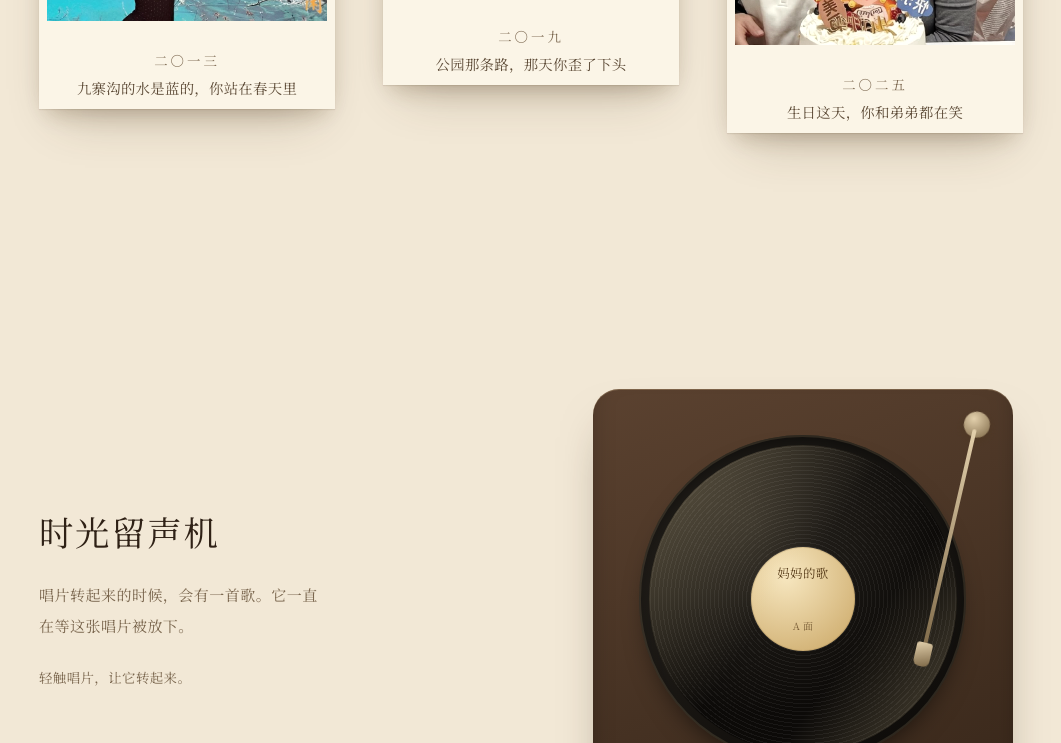
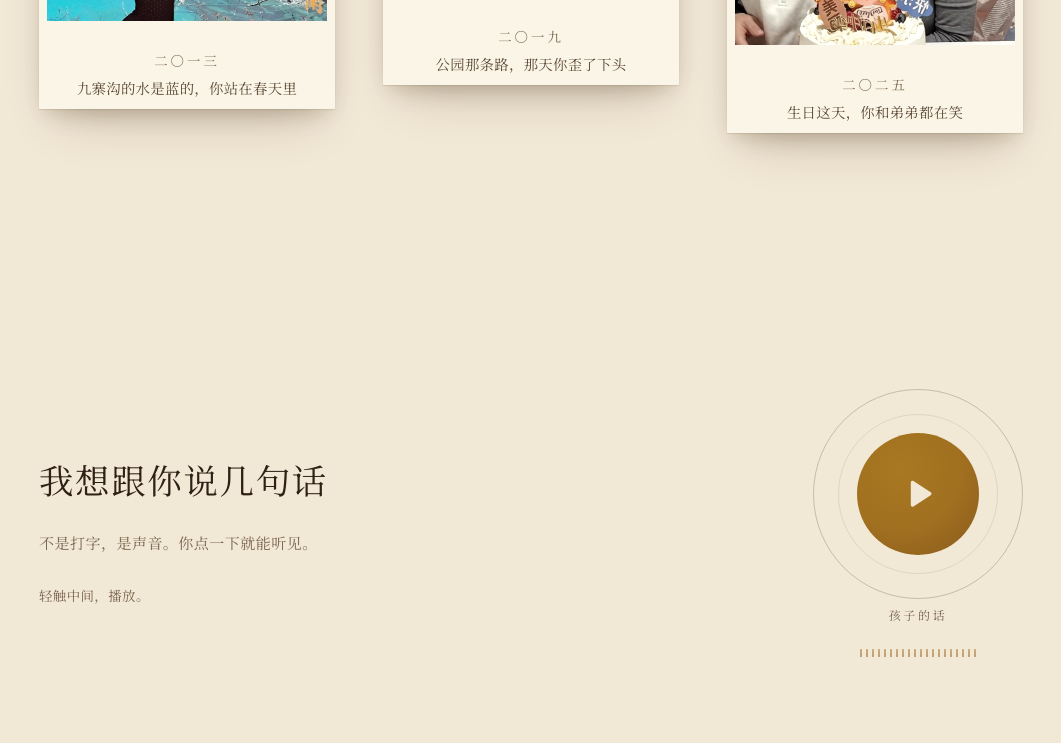
Before and after one commit to Menina323/mom-birthday, a plain HTML site: page index.html in a window 1280 px wide. Shown: the part 2057-2800 px from the top of the page, without its empty margins (109-1170 px from the left). Drawn offline with Linux system fonts and the light colour scheme.

Commit message:
相册文案定稿

```diff
--- a/index.html
+++ b/index.html
@@ -4,7 +4,7 @@
 <meta charset="utf-8">
 <meta name="viewport" content="width=device-width, initial-scale=1, viewport-fit=cover">
 <meta name="theme-color" content="#F2E8D6">
-<meta name="description" content="写给妈妈的秋日生日页：岁月计算器、时光相册、留声机与一封火漆信。">
+<meta name="description" content="写给妈妈李金秀的秋日生日页：岁月计算器、时光相册、一段录音和一封火漆信。">
 <meta property="og:type" content="website">
 <meta property="og:title" content="亲爱的妈妈，生日快乐">
 <meta property="og:description" content="你在这个世界上闪闪发光的日子。">
@@ -59,7 +59,6 @@
   --ink:          #2F2116;
   --ink-2:        #5C4A36;
   --ink-soft:     #7A664E;
-  --on-dark:      #F1DEB6;
 
   /* gold: 三段全部过 3:1（亮端 3.22 / 中段 3.56 / 暗端 4.85） */
   --gold:         #8A5A1E;
@@ -75,16 +74,6 @@
   --seal-dk:      #6B2118;
 
   /* record player */
-  --deck-a:       #5B4230;
-  --deck-b:       #38271A;
-  --disc-a:       #2A2620;
-  --disc-b:       #0C0A08;
-  --label-a:      #F7E7C0;
-  --label-b:      #C9A563;
-  --label-ink:    #5A3F1C;
-  --arm-a:        #E3D0AC;
-  --arm-b:        #7C6746;
-  --groove:       rgba(255,255,255,.055);
 
 
   /* washes */
@@ -266,6 +255,31 @@ h2{
   color:var(--ink-2);
   letter-spacing:.04em;
   max-width:22ch;
+}
+
+/* 名字：整页唯一一处写她本人 */
+.hero__name{
+  margin-top:var(--s-5);
+  display:flex;
+  align-items:baseline;
+  gap:var(--s-3);
+  flex-wrap:wrap;
+}
+.hero__name-cn{
+  font-family:var(--font-song);
+  font-weight:600;
+  font-size:clamp(1.3rem,1.8vw + .7rem,1.9rem);
+  letter-spacing:.18em;
+  color:var(--ink);
+  white-space:nowrap;
+}
+.hero__gloss{
+  font-family:var(--font-kai);
+  font-size:clamp(.8rem,.85vw + .45rem,.92rem);
+  line-height:1.9;
+  color:var(--ink-soft);
+  letter-spacing:.02em;
+  max-width:18ch;
 }
 
 .hero__sign{
@@ -508,18 +522,19 @@ h1{
   color:var(--ink-2);
 }
 
-/* 四 · 留声机 */
-.gramo{
+/* 四 · 我说的话 */
+.voice{
   display:grid;
-  grid-template-columns:minmax(0,1fr) minmax(0,.92fr);
-  gap:var(--s-6);
+  grid-template-columns:minmax(0,1fr) auto;
+  grid-template-rows:auto auto;
+  gap:var(--s-2) var(--s-6);
   align-items:center;
 }
-.gramo__text{ min-width:0; }
-.gramo__text h2{ margin-bottom:var(--s-3); }
-.gramo__text .lede{ max-width:34ch; }
-
-.gramo__tip{
+.voice__text{ grid-column:1; grid-row:1 / span 2; }
+.voice__text h2{ margin-bottom:var(--s-3); }
+.voice__text .lede{ max-width:34ch; }
+
+.voice__tip{
   margin-top:var(--s-3);
   font-size:.84rem;
   color:var(--ink-soft);
@@ -527,136 +542,137 @@ h1{
   min-height:1.6em;
   transition:color .4s var(--ease);
 }
-.gramo__tip.is-warn{ color:var(--maple); }
-
-.player{
+.voice__tip.is-warn{ color:var(--maple); }
+
+/* 播放键：一枚铜的音孔 */
+.vplayer{
   all:unset;
-  display:block;
-  width:100%;
-  max-width:420px;
-  margin-inline:auto;
+  position:relative;
+  display:grid;
+  place-items:center;
+  width:clamp(150px,20vw,210px);
+  aspect-ratio:1;
   cursor:pointer;
   -webkit-tap-highlight-color:transparent;
-}
-.player:focus-visible{ outline:2px solid var(--gold); outline-offset:8px; border-radius:26px; }
-
-.deck{
+  border-radius:50%;
+}
+.vplayer:focus-visible{ outline:2px solid var(--gold); outline-offset:12px; }
+.vplayer:active .vplayer__core{ transform:scale(.96); }
+
+.vplayer__ring{
+  position:absolute;
+  inset:0;
+  border-radius:50%;
+  border:1px solid var(--rule-soft);
+  opacity:.55;
+}
+.vplayer__ring--2{
+  inset:12%;
+  border-color:var(--rule);
+  opacity:.4;
+}
+/* 播放时向外扩散的呼吸环 */
+.vplayer::before{
+  content:"";
+  position:absolute;
+  inset:0;
+  border-radius:50%;
+  border:1px solid var(--gold);
+  opacity:0;
+  pointer-events:none;
+}
+.vplayer.is-playing::before{
+  animation:ping 2.6s var(--ease-soft) infinite;
+}
+@keyframes ping{
+  0%  { transform:scale(1);   opacity:.45; }
+  70% { transform:scale(1.55); opacity:0; }
+  100%{ transform:scale(1.55); opacity:0; }
+}
+
+.vplayer__core{
   position:relative;
-  display:block;
+  width:58%;
   aspect-ratio:1;
-  border-radius:26px;
-  background:linear-gradient(160deg, var(--deck-a) 0%, var(--deck-b) 100%);
-  box-shadow:var(--sh-deck);
-  transition:transform .6s var(--ease);
-}
-.player:hover .deck{ transform:translateY(-4px); }
-.player:active .deck{ transform:translateY(-1px) scale(.995); }
-
-.platter{
-  position:absolute;
-  inset:11%;
   border-radius:50%;
-  background:linear-gradient(150deg, var(--disc-a), var(--disc-b));
-  box-shadow:var(--sh-platter);
   display:grid;
   place-items:center;
-  overflow:hidden;
-}
-
-.disc{
-  position:relative;
-  width:94%;
-  aspect-ratio:1;
-  border-radius:50%;
   background:
-    repeating-radial-gradient(circle at 50% 50%,
-      var(--groove) 0 1px,
-      transparent 1px 4px),
-    radial-gradient(circle at 34% 26%, var(--disc-a) 0%, var(--disc-b) 62%, var(--disc-b) 100%);
-  display:grid;
-  place-items:center;
-  will-change:transform;
-  animation:spin 2.7s linear infinite;
-  animation-play-state:paused;
-}
-.player.is-playing .disc{ animation-play-state:running; }
-@keyframes spin{ to{ transform:rotate(360deg); } }
-.disc::after{
-  content:"";
-  position:absolute;
-  inset:0;
-  border-radius:50%;
-  background:linear-gradient(126deg, var(--glow-e) 0%, transparent 46%, transparent 66%, var(--glow-e) 100%);
-  pointer-events:none;
-}
-
-.label{
+    radial-gradient(circle at 36% 30%, var(--gold-hot) 0%, var(--gold-2) 52%, var(--gold) 100%);
+  box-shadow:
+    inset 0 2px 6px var(--core-hi),
+    inset 0 -6px 14px var(--core-lo),
+    0 10px 24px -10px var(--core-sh);
+  color:var(--paper);
+  transition:transform .45s var(--ease), box-shadow .45s var(--ease);
+}
+.vplayer:hover .vplayer__core{
+  box-shadow:
+    inset 0 2px 6px var(--core-hi-2),
+    inset 0 -6px 14px var(--core-lo-2),
+    0 16px 32px -12px var(--core-sh-2);
+}
+
+.vplayer__icon{
   width:34%;
-  aspect-ratio:1;
-  border-radius:50%;
-  background:radial-gradient(circle at 34% 28%, var(--label-a), var(--label-b) 100%);
-  display:grid;
-  place-items:center;
-  text-align:center;
-  color:var(--label-ink);
-  box-shadow:inset 0 0 0 1px var(--edge);
-  line-height:1.35;
-}
-.label span{ display:block; font-family:var(--font-kai); font-size:clamp(.62rem,1.6vw,.78rem); letter-spacing:.03em; }
-.label .label__sub{ font-size:clamp(.5rem,1.2vw,.62rem); opacity:.75; letter-spacing:.03em; margin-top:.2em; }
-
-.arm{
-  position:absolute;
-  top:8%;
-  right:9%;
-  width:5px;
-  height:56%;
-  transform-origin:50% 6%;
-  transform:rotate(13deg);
-  transition:transform 1.5s var(--ease);
-  pointer-events:none;
-}
-.player.is-playing .arm{ transform:rotate(29deg); }
-.arm__pivot{
-  position:absolute;
-  top:-12px; left:50%;
-  width:26px; height:26px;
-  margin-left:-12px;
-  border-radius:50%;
-  background:radial-gradient(circle at 34% 30%, var(--arm-a), var(--arm-b) 100%);
-  box-shadow:var(--sh-pivot);
-}
-.arm__bar{
-  position:absolute;
-  top:6px; left:50%;
-  width:4px; height:100%;
-  margin-left:-2px;
-  border-radius:3px;
-  background:linear-gradient(180deg, var(--arm-a), var(--arm-b) 100%);
-}
-.arm__head{
-  position:absolute;
-  bottom:-14px; left:50%;
-  width:16px; height:24px;
-  margin-left:-8px;
-  border-radius:3px 3px 6px 6px;
-  background:linear-gradient(160deg, var(--arm-a), var(--arm-b));
-}
-
-.player__hint{
-  position:absolute;
-  bottom:12px; left:0; right:0;
-  text-align:center;
+  height:34%;
+  position:absolute;
+  transition:opacity .3s var(--ease), transform .3s var(--ease);
+}
+html.js .vplayer__icon--pause{ opacity:0; transform:scale(.8); }
+.vplayer.is-playing .vplayer__icon--play{ opacity:0; transform:scale(.8); }
+.vplayer.is-playing .vplayer__icon--pause{ opacity:1; transform:scale(1); }
+
+.vplayer__cap{
+  position:absolute;
+  bottom:-28px;
+  left:50%;
+  transform:translateX(-50%);
   font-family:var(--font-kai);
-  font-size:.72rem;
-  letter-spacing:.03em;
-  color:var(--on-dark);
-  opacity:.72;
-  pointer-events:none;
-  transition:opacity .6s var(--ease);
-}
-.player.is-playing .player__hint{ opacity:0; }
-
+  font-size:.75rem;
+  letter-spacing:.22em;
+  color:var(--ink-soft);
+  white-space:nowrap;
+  background:var(--paper);
+  padding-inline:.5em;
+}
+
+/* 声波：不动时是矮的，播放时活起来 */
+.wave{
+  grid-column:2;
+  grid-row:2;
+  display:flex;
+  align-items:center;
+  justify-content:center;
+  gap:4px;
+  height:44px;
+  margin-top:var(--s-2);
+  opacity:.5;
+  transition:opacity .5s var(--ease);
+}
+body.voice-on .wave{ opacity:1; }
+
+.wave span{
+  display:block;
+  width:2px;
+  height:44px;
+  border-radius:2px;
+  background:linear-gradient(180deg,var(--gold-2),var(--gold));
+  transform-origin:center;
+  transform:scaleY(.18);
+  transition:transform .4s var(--ease);
+}
+body.voice-on .wave span{
+  animation:wipe 1.15s ease-in-out infinite alternate;
+}
+.wave span:nth-child(3n)  { animation-delay:-.15s; }
+.wave span:nth-child(3n+1){ animation-delay:-.42s; }
+.wave span:nth-child(4n)  { animation-delay:-.68s; }
+.wave span:nth-child(5n)  { animation-delay:-.9s; }
+@keyframes wipe{
+  0%  { transform:scaleY(.18); opacity:.45; }
+  100%{ transform:scaleY(1);    opacity:1; }
+}
 /* 五 · 时间线 */
 .road__head{
   display:flex;
@@ -1013,7 +1029,6 @@ html.js .reveal.in{ opacity:1; transform:none; }
   }
   .bloom,.flare{ animation:none !important; }
   html.js .reveal{ opacity:1 !important; transform:none !important; }
-  .disc{ animation:none !important; }
 }
 @media (max-width:640px){
   .tl::before{ left:5px; top:14px; bottom:14px; }
@@ -1053,6 +1068,10 @@ html.js .reveal.in{ opacity:1; transform:none; }
 
     <div class="hero__aside reveal" style="--d:120ms">
       <p class="hero__line">秋天把一整年的金色<br>都放在了今天。</p>
+      <p class="hero__name">
+        <span class="hero__name-cn">李金秀</span>
+        <span class="hero__gloss">金是贵重，秀是清朗。名字里两样都给了你。</span>
+      </p>
       <p class="hero__sign">二〇二六年 · 秋</p>
     </div>
 
@@ -1122,31 +1141,36 @@ html.js .reveal.in{ opacity:1; transform:none; }
     </div>
   </section>
 
-  <section class="gramo" aria-labelledby="gramo-h">
-    <div class="gramo__text reveal">
-      <h2 id="gramo-h">时光留声机</h2>
-      <p class="lede">唱片转起来的时候，会有一首歌。它一直在等这张唱片被放下。</p>
-      <p class="gramo__tip" id="tip">轻触唱片，让它转起来。</p>
+  <section class="voice" aria-labelledby="voice-h">
+    <div class="voice__text reveal">
+      <h2 id="voice-h">我想跟你说几句话</h2>
+      <p class="lede">不是打字，是声音。你点一下就能听见。</p>
+      <p class="voice__tip" id="tip">轻触中间，播放。</p>
     </div>
 
-    <button class="player reveal" id="player" type="button" aria-pressed="false" aria-label="播放妈妈的歌">
-      <span class="deck">
-        <span class="platter">
-          <span class="disc" id="disc">
-            <span class="label">
-              <span>妈妈的歌</span>
-              <span class="label__sub">A 面</span>
-            </span>
-          </span>
-        </span>
-        <span class="arm" aria-hidden="true">
-          <span class="arm__pivot"></span>
-          <span class="arm__bar"></span>
-          <span class="arm__head"></span>
-        </span>
-        <span class="player__hint" aria-hidden="true">轻触唱片</span>
+    <button class="vplayer reveal" id="player" type="button" aria-pressed="false" aria-label="播放孩子说给妈妈的话">
+      <span class="vplayer__ring" aria-hidden="true"></span>
+      <span class="vplayer__ring vplayer__ring--2" aria-hidden="true"></span>
+
+      <span class="vplayer__core" aria-hidden="true">
+        <svg class="vplayer__icon vplayer__icon--play" viewBox="0 0 24 24" fill="currentColor">
+          <path d="M8 5.5v13a1 1 0 0 0 1.53.85l10-6.5a1 1 0 0 0 0-1.7l-10-6.5A1 1 0 0 0 8 5.5z"/>
+        </svg>
+        <svg class="vplayer__icon vplayer__icon--pause" viewBox="0 0 24 24" fill="currentColor">
+          <rect x="7" y="5" width="3.6" height="14" rx="1.2"/>
+          <rect x="13.4" y="5" width="3.6" height="14" rx="1.2"/>
+        </svg>
       </span>
+
+      <span class="vplayer__cap" aria-hidden="true">孩子的话</span>
     </button>
+
+    <div class="wave" id="wave" aria-hidden="true">
+      <span></span><span></span><span></span><span></span><span></span>
+      <span></span><span></span><span></span><span></span><span></span>
+      <span></span><span></span><span></span><span></span><span></span>
+      <span></span><span></span><span></span><span></span><span></span>
+    </div>
   </section>
 
   <section class="road" aria-labelledby="road-h">
@@ -1169,7 +1193,7 @@ html.js .reveal.in{ opacity:1; transform:none; }
         <span class="tl__year tl__year--gap" aria-hidden="true">···</span>
         <div class="tl__body">
           <h3 class="tl__title">离开邵东</h3>
-          <p class="tl__desc">从湘中的丘陵，一路往西，到塔里木的边上。</p>
+          <p class="tl__desc">从湘中的丘陵，一路往西，到塔里木的边上。三千二百五十六公里，把两个家连成了一条线。</p>
         </div>
       </li>
 
@@ -1249,7 +1273,7 @@ html.js .reveal.in{ opacity:1; transform:none; }
   <footer>愿 岁 月 温 柔</footer>
 </main>
 
-<audio id="song" src="audio/mom.mp3" loop preload="none"></audio>
+<audio id="voice" src="audio/voice.mp3" preload="none"></audio>
 
 <script>
 (function () {
@@ -1353,34 +1377,44 @@ html.js .reveal.in{ opacity:1; transform:none; }
     reveals.forEach(function (el) { io.observe(el); });
   }
 
-  /* 留声机 */
+  /* 我说的话 */
   var player = document.getElementById('player');
-  var song = document.getElementById('song');
+  var voice = document.getElementById('voice');
   var tip = document.getElementById('tip');
   var playing = false;
 
   function warn() {
     tip.classList.add('is-warn');
-    tip.textContent = '把 mom.mp3 放进 audio 文件夹，就能唱了。唱片先替你转着。';
+    tip.textContent = '录音还没放进来。等孩子录好了，这里就有他的声音。';
   }
 
   function setPlaying(on) {
     playing = on;
     player.classList.toggle('is-playing', on);
+    document.body.classList.toggle('voice-on', on);
     player.setAttribute('aria-pressed', on ? 'true' : 'false');
-    player.setAttribute('aria-label', on ? '暂停妈妈的歌' : '播放妈妈的歌');
-    if (on) { tip.classList.remove('is-warn'); tip.textContent = '正在播放，轻触可暂停'; }
-    else { tip.textContent = '轻触唱片，让它转起来。'; }
+    player.setAttribute('aria-label', on ? '暂停这段话' : '播放孩子说给妈妈的话');
+    if (on) { tip.classList.remove('is-warn'); tip.textContent = '正在说，轻触可暂停'; }
+    else { tip.textContent = '轻触中间，播放。'; }
   }
 
   player.addEventListener('click', function () {
-    if (playing) { song.pause(); setPlaying(false); return; }
-    setPlaying(true);
-    var p = song.play();
-    if (p && p.catch) { p.catch(function () { warn(); }); }
+    if (playing) { voice.pause(); setPlaying(false); return; }
+    setPlaying(true);                      // 先给反馈，点下去就要有反应
+    var p = voice.play();
+    if (p && p.catch) {
+      p.catch(function () {                // 音源缺失或被拦，回滚到未播放
+        setPlaying(false);
+        warn();
+      });
+    }
   });
 
-  song.addEventListener('error', function () { if (playing) warn(); });
+  // 播完自己停，不要把按钮留在播放态
+  voice.addEventListener('ended', function () { setPlaying(false); });
+  voice.addEventListener('error', function () {
+    if (playing) { setPlaying(false); warn(); }
+  });
 
   /* 来信 */
   var envelope = document.getElementById('envelope');
```
Also changed, not shown: fonts/serif-regular.woff2, fonts/serif-semibold.woff2.
